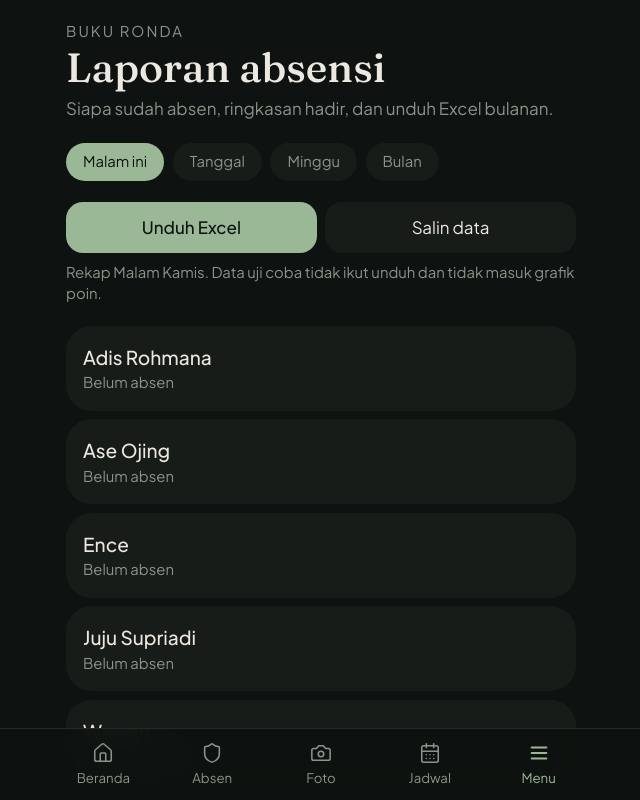
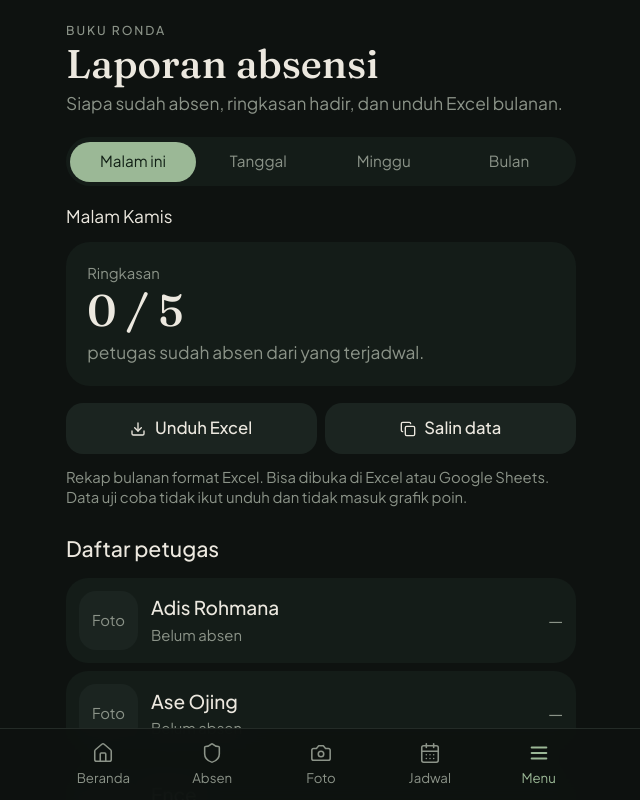
Before and after one commit to RT01nanggewer-byte/ronda-siaga, a React (Vite) app: page / in a window 1280 px wide. Both pictures are taken after a click on the button "Laporan absensi". Shown: the top 800 px of the page, without its empty margins (319-959 px from the left). Built offline with nearby package versions, Linux system fonts and the light colour scheme; no server answers.

Commit message:
Samakan halaman Laporan dengan tampilan grok.me

```diff
--- a/src/pages/laporan.tsx
+++ b/src/pages/laporan.tsx
@@ -1,5 +1,6 @@
+import { Copy, Download } from "lucide-react";
 import { useMemo, useState } from "react";
-import { Bar, BarChart, ResponsiveContainer, Tooltip, XAxis, YAxis } from "recharts";
+import { PhotoViewer } from "../components/photo-viewer";
 import { ROSTER } from "../lib/ronda/roster";
 import { useRonda } from "../lib/ronda/store";
 import { addDaysIso, BULAN, getShiftWindow, getWibParts } from "../lib/ronda/time";
@@ -18,51 +19,57 @@ function downloadCsv(name: string, rows: string[][]) {
 
 export function Laporan({ testNow, onPage }: { testNow: Date; onPage: (p: Page) => void }) {
   const win = useMemo(() => getShiftWindow(testNow), [testNow]);
-  const { attendance } = useRonda();
+  const { attendance, photos } = useRonda();
   const [range, setRange] = useState<Range>("malam");
-  const real = attendance.filter((a) => !a.test);
+  const [showTest, setShowTest] = useState(false);
+  const [pickedDate, setPickedDate] = useState(win.shiftDate);
+  const [viewer, setViewer] = useState<{ src: string; caption: string } | null>(null);
+  const [copied, setCopied] = useState(false);
+
+  const source = showTest ? attendance : attendance.filter((a) => !a.test);
   const duty = ROSTER[win.weekday] ?? [];
+  const focusDate = range === "tanggal" ? pickedDate : win.shiftDate;
 
   const filtered = useMemo(() => {
-    if (range === "malam" || range === "tanggal") return real.filter((a) => a.shiftDate === win.shiftDate);
+    if (range === "malam" || range === "tanggal") return source.filter((a) => a.shiftDate === focusDate);
     if (range === "minggu") {
       const from = addDaysIso(win.shiftDate, -6);
-      return real.filter((a) => a.shiftDate >= from && a.shiftDate <= win.shiftDate);
+      return source.filter((a) => a.shiftDate >= from && a.shiftDate <= win.shiftDate);
     }
     const month = win.shiftDate.slice(0, 7);
-    return real.filter((a) => a.shiftDate.startsWith(month));
-  }, [range, real, win.shiftDate]);
+    return source.filter((a) => a.shiftDate.startsWith(month));
+  }, [range, source, focusDate, win.shiftDate]);
 
-  const chart = useMemo(() => {
-    const map = new Map<string, number>();
-    for (const a of real) map.set(a.name, (map.get(a.name) ?? 0) + a.poin);
-    return [...map.entries()]
-      .map(([name, poin]) => ({ name, poin }))
-      .sort((a, b) => b.poin - a.poin)
-      .slice(0, 12);
-  }, [real]);
+  const names =
+    range === "malam"
+      ? duty.map((d) => d.name)
+      : [...new Set([...filtered.map((a) => a.name), ...(range === "tanggal" ? (ROSTER[win.weekday] ?? []).map((d) => d.name) : [])])];
+
+  const hadir = range === "malam" ? duty.filter((d) => filtered.some((a) => a.name === d.name)).length : filtered.length;
+  const total = range === "malam" ? duty.length : Math.max(filtered.length, 1);
 
   function excel() {
-    downloadCsv(`ronda-siaga-${win.shiftDate}.csv`, [
-      ["Nama", "Hari", "Tanggal", "Jam Masuk", "Jam Selesai", "Poin", "Status"],
-      ...filtered.map((a) => [
-        a.name,
-        a.hari,
-        a.shiftDate,
-        a.masuk ?? "",
-        a.selesai ?? "",
-        String(a.poin),
-        a.selesai ? "Selesai" : "Masuk",
-      ]),
-    ]);
+    const rows =
+      range === "malam"
+        ? duty.map((d) => {
+            const a = filtered.find((x) => x.name === d.name);
+            return [d.name, win.hari, win.shiftDate, a?.masuk ?? "", a?.selesai ?? "", a ? String(a.poin) : "0", a ? "Hadir" : "Belum"];
+          })
+        : filtered.map((a) => [a.name, a.hari, a.shiftDate, a.masuk ?? "", a.selesai ?? "", String(a.poin), a.selesai ? "Selesai" : "Masuk"]);
+    downloadCsv(`ronda-siaga-${win.shiftDate}.csv`, [["Nama", "Hari", "Tanggal", "Jam Masuk", "Jam Selesai", "Poin", "Status"], ...rows]);
   }
 
   async function copy() {
-    const text = filtered
-      .map((a) => `${a.name}\t${a.hari}\t${a.shiftDate}\t${a.masuk ?? "-"}\t${a.selesai ?? "-"}\t${a.poin}`)
-      .join("\n");
+    const text =
+      range === "malam"
+        ? duty.map((d) => {
+            const a = filtered.find((x) => x.name === d.name);
+            return `${d.name}\t${a?.masuk ?? "Belum absen"}\t${a?.selesai ?? "-"}`;
+          }).join("\n")
+        : filtered.map((a) => `${a.name}\t${a.hari}\t${a.shiftDate}\t${a.masuk ?? "-"}\t${a.selesai ?? "-"}`).join("\n");
     await navigator.clipboard.writeText(text || "(kosong)");
-    alert("Data disalin.");
+    setCopied(true);
+    setTimeout(() => setCopied(false), 1600);
   }
 
   const p = getWibParts(testNow);
@@ -71,11 +78,13 @@ export function Laporan({ testNow, onPage }: { testNow: Date; onPage: (p: Page)
 
   return (
     <>
-      <p className="text-sm tracking-[0.14em] text-muted-foreground">BUKU RONDA</p>
-      <h1 className="mt-1 font-clock text-[2.4rem] leading-none">Laporan absensi</h1>
-      <p className="mt-2 text-muted-foreground">Siapa sudah absen, ringkasan hadir, dan unduh Excel bulanan.</p>
+      <p className="text-[0.72rem] font-medium tracking-[0.16em] text-muted-foreground">BUKU RONDA</p>
+      <h1 className="mt-1 font-clock text-[2.35rem] leading-none">Laporan absensi</h1>
+      <p className="mt-2 text-[1.02rem] leading-snug text-muted-foreground">
+        Siapa sudah absen, ringkasan hadir, dan unduh Excel bulanan.
+      </p>
 
-      <div className="mt-5 flex gap-2 overflow-x-auto pb-1">
+      <div className="mt-5 flex rounded-full bg-[#141c18] p-1">
         {(
           [
             ["malam", "Malam ini"],
@@ -88,57 +97,105 @@ export function Laporan({ testNow, onPage }: { testNow: Date; onPage: (p: Page)
             key={id}
             type="button"
             onClick={() => setRange(id)}
-            className={`rounded-full px-4 py-2 text-sm ${range === id ? "bg-primary text-primary-foreground" : "bg-card text-muted-foreground"}`}
+            className={`flex-1 rounded-full px-2 py-2 text-[0.9rem] ${range === id ? "bg-[#9bb896] text-[#122016]" : "text-muted-foreground"}`}
           >
             {label}
           </button>
         ))}
       </div>
 
+      {range === "tanggal" ? (
+        <input
+          type="date"
+          value={pickedDate}
+          onChange={(e) => setPickedDate(e.target.value)}
+          className="mt-3 w-full rounded-2xl bg-[#141c18] px-4 py-3 text-foreground"
+        />
+      ) : null}
+
+      <p className="mt-4 text-[1.02rem]">{title}</p>
+
+      <section className="mt-3 rounded-[24px] bg-[#141c18] p-5">
+        <p className="text-sm text-muted-foreground">Ringkasan</p>
+        <p className="mt-1 font-clock text-[2.6rem] leading-none">
+          {range === "malam" ? `${hadir} / ${duty.length}` : String(filtered.length)}
+        </p>
+        <p className="mt-2 max-w-xs text-[1.02rem] leading-snug text-muted-foreground">
+          {range === "malam"
+            ? "petugas sudah absen dari yang terjadwal."
+            : "catatan absen pada filter ini."}
+        </p>
+      </section>
+
       <div className="mt-4 flex gap-2">
-        <button type="button" className="h-12 flex-1 rounded-2xl bg-primary font-medium text-primary-foreground" onClick={excel}>
-          Unduh Excel
+        <button
+          type="button"
+          className="inline-flex h-12 flex-1 items-center justify-center gap-2 rounded-2xl bg-[#1b2420] text-[0.98rem] font-medium"
+          onClick={excel}
+        >
+          <Download size={16} /> Unduh Excel
         </button>
-        <button type="button" className="h-12 flex-1 rounded-2xl bg-card" onClick={() => void copy()}>
-          Salin data
+        <button
+          type="button"
+          className="inline-flex h-12 flex-1 items-center justify-center gap-2 rounded-2xl bg-[#1b2420] text-[0.98rem] font-medium"
+          onClick={() => void copy()}
+        >
+          <Copy size={16} /> {copied ? "Tersalin" : "Salin data"}
         </button>
       </div>
-      <p className="mt-2 text-sm text-muted-foreground">
-        Rekap {title}. Data uji coba tidak ikut unduh dan tidak masuk grafik poin.
+      <p className="mt-3 text-sm leading-snug text-muted-foreground">
+        Rekap bulanan format Excel. Bisa dibuka di Excel atau Google Sheets. Data uji coba tidak ikut unduh dan tidak masuk grafik poin.
       </p>
 
-      {chart.length ? (
-        <div className="mt-5 h-56 rounded-[28px] bg-card p-3">
-          <ResponsiveContainer width="100%" height="100%">
-            <BarChart data={chart} margin={{ left: -18, right: 8, top: 8, bottom: 0 }}>
-              <XAxis dataKey="name" tick={{ fill: "#8b9388", fontSize: 10 }} interval={0} angle={-25} height={48} />
-              <YAxis tick={{ fill: "#8b9388", fontSize: 11 }} allowDecimals={false} />
-              <Tooltip
-                contentStyle={{ background: "#171c19", border: "1px solid #2a332e", borderRadius: 12 }}
-                labelStyle={{ color: "#ece8df" }}
-              />
-              <Bar dataKey="poin" fill="#9bb896" radius={[6, 6, 0, 0]} />
-            </BarChart>
-          </ResponsiveContainer>
-        </div>
-      ) : null}
-
-      <ul className="mt-5 flex flex-col gap-2">
-        {(range === "malam" ? duty.map((d) => d.name) : [...new Set(filtered.map((a) => a.name))]).map((name) => {
+      <h2 className="mt-6 text-[1.25rem] font-medium">Daftar petugas</h2>
+      <ul className="mt-3 flex flex-col gap-2">
+        {(range === "malam" ? duty.map((d) => d.name) : names).map((name) => {
           const row = filtered.find((a) => a.name === name);
+          const thumb =
+            row?.photoMasuk ||
+            photos.find((p) => p.name === name && p.shiftDate === (row?.shiftDate ?? focusDate) && p.mode === "masuk")?.src;
           return (
-            <li key={name} className="rounded-3xl bg-card p-4">
-              <p className="text-lg font-medium">{name}</p>
-              <p className="text-sm text-muted-foreground">
-                {row ? `Masuk ${row.masuk ?? "—"} · Selesai ${row.selesai ?? "—"} · ${row.poin} poin` : "Belum absen"}
-              </p>
+            <li key={name} className="flex items-center gap-3 rounded-[22px] bg-[#141c18] p-3">
+              {thumb ? (
+                <button
+                  type="button"
+                  className="h-14 w-14 shrink-0 overflow-hidden rounded-2xl bg-[#1b2420]"
+                  onClick={() => setViewer({ src: thumb, caption: `${name} · ${row?.masuk ?? ""}` })}
+                >
+                  <img src={thumb} alt="" className="h-full w-full object-cover" />
+                </button>
+              ) : (
+                <span className="grid h-14 w-14 shrink-0 place-items-center rounded-2xl bg-[#1b2420] text-sm text-muted-foreground">
+                  Foto
+                </span>
+              )}
+              <span className="min-w-0 flex-1">
+                <span className="block truncate text-[1.12rem] font-medium">{name}</span>
+                <span className="text-sm text-muted-foreground">
+                  {row ? `Masuk ${row.masuk ?? "—"}${row.selesai ? ` · Selesai ${row.selesai}` : ""}` : "Belum absen"}
+                </span>
+              </span>
+              <span className="text-muted-foreground">{row ? "Hadir" : "—"}</span>
             </li>
           );
         })}
       </ul>
-      <button type="button" className="mt-6 text-primary" onClick={() => onPage("beranda")}>
+
+      <label className="mt-5 flex items-center gap-3 text-[1.02rem]">
+        <input
+          type="checkbox"
+          checked={showTest}
+          onChange={(e) => setShowTest(e.target.checked)}
+          className="h-4 w-4 accent-[#9bb896]"
+        />
+        Tampilkan data uji coba
+      </label>
+
+      <button type="button" className="mt-6 mb-4 w-full text-center text-primary" onClick={() => onPage("beranda")}>
         Kembali ke beranda
       </button>
+
+      {viewer ? <PhotoViewer src={viewer.src} caption={viewer.caption} onClose={() => setViewer(null)} /> : null}
     </>
   );
 }
```
